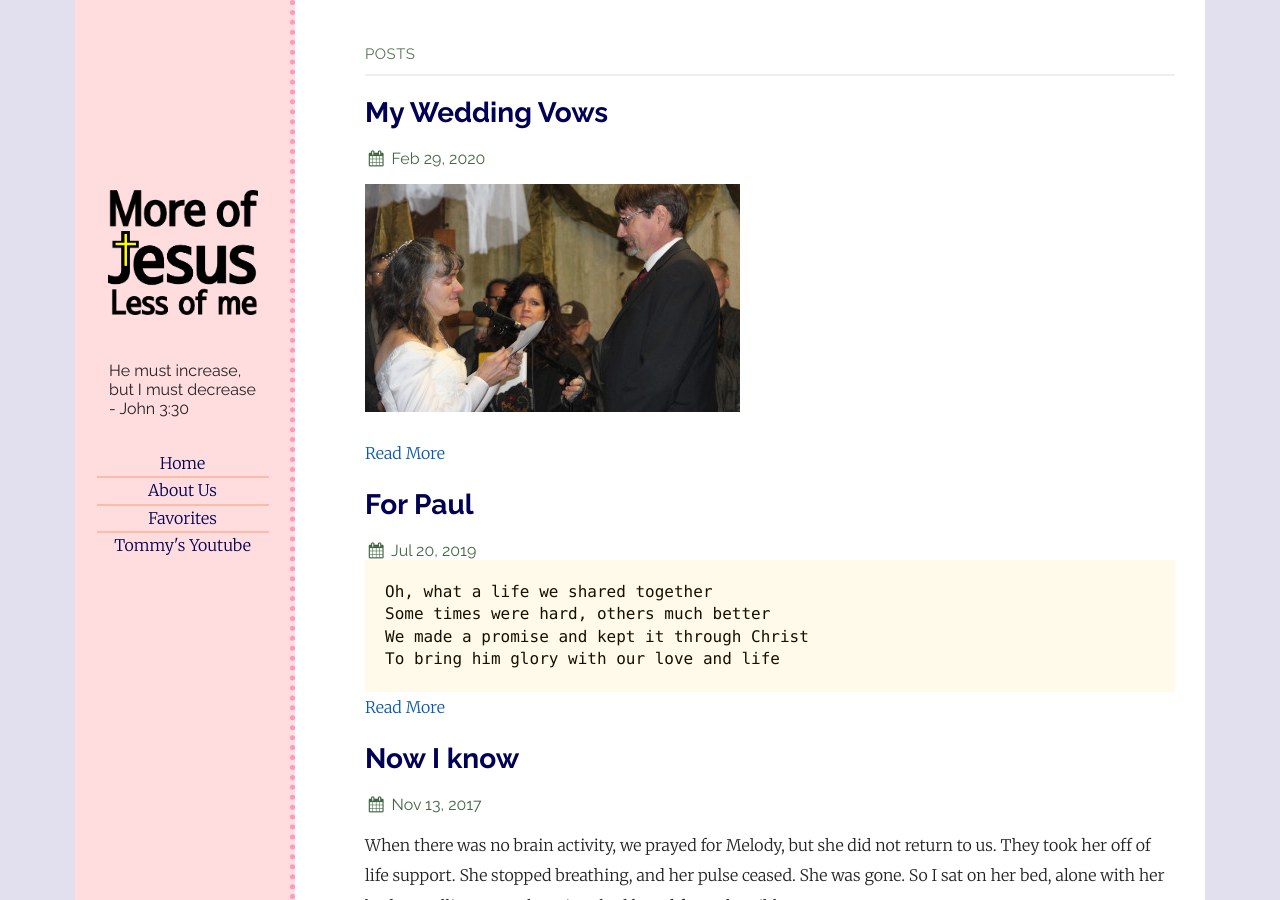
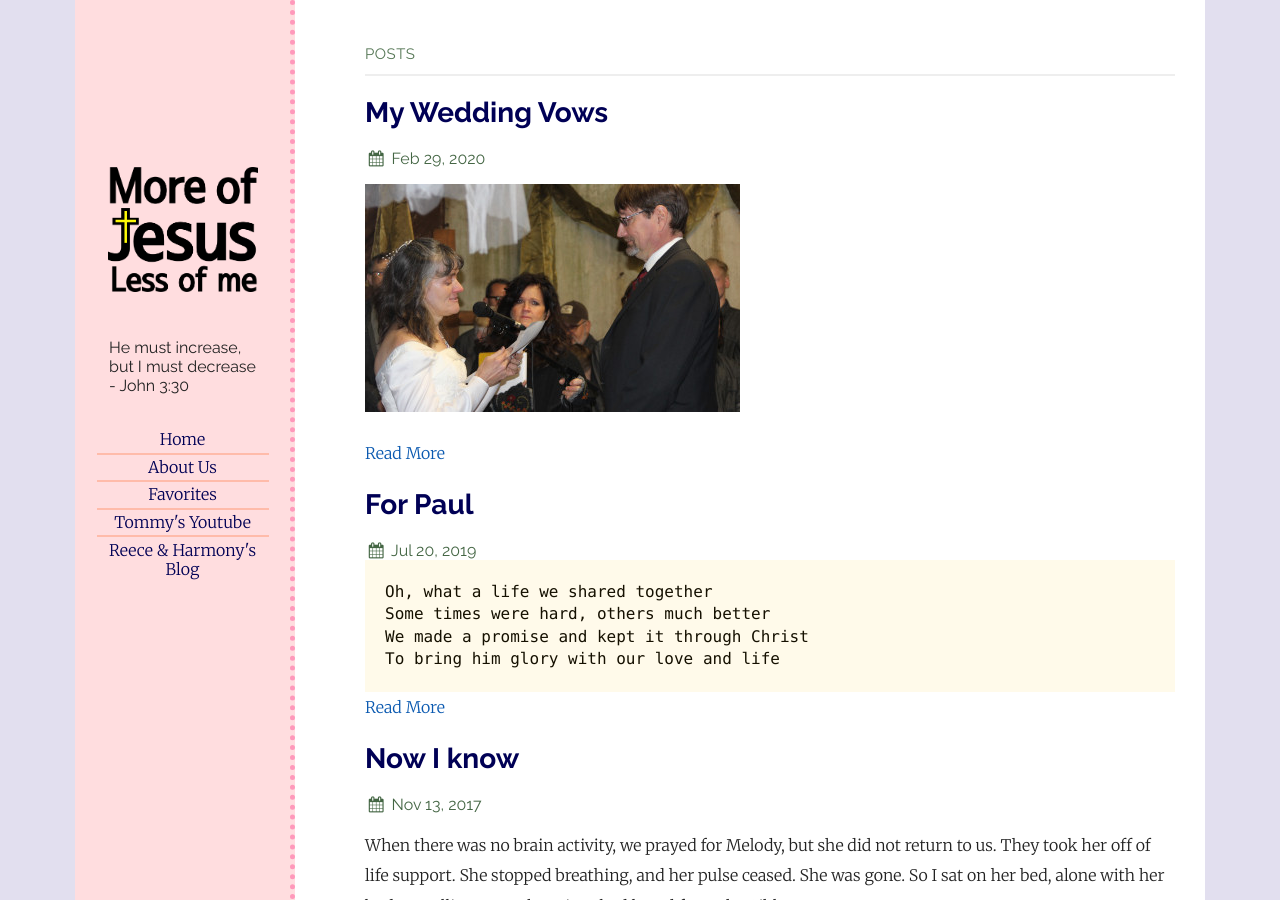
Before and after one commit to reneedowns/reneedowns, a Jekyll site: the page built from index.md, in a window 1280 px wide and 900 px high. Built offline with Jekyll 4.4.1, drawn with Linux system fonts in a browser that asks for light colours.

Commit message:
Update Config “navigation”

```diff
--- a/_data/navigation.yml
+++ b/_data/navigation.yml
@@ -1,9 +1,11 @@
 items:
   - title: Home
-    url: "/"
+    url: /
   - title: About Us
-    url: "/about"
+    url: /about
   - title: Favorites
-    url: "/favorites"
+    url: /favorites
   - title: Tommy's Youtube
     url: http://youtube.com/tnelsond
+  - title: Reece & Harmony's Blog
+    url: https://www.lovemyducks.com
```
